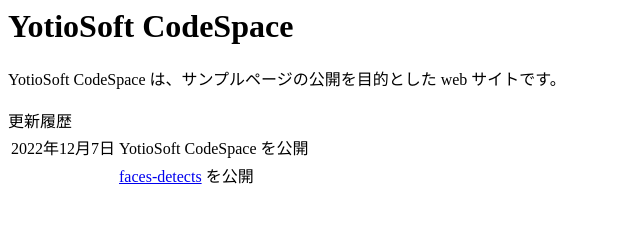
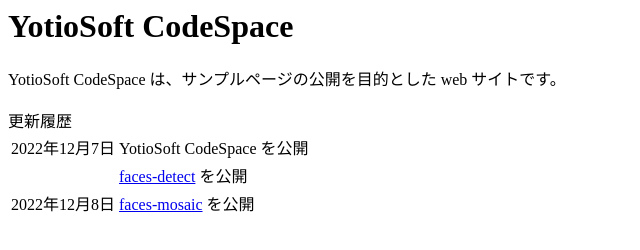
Before and after one commit to YotioSoft/codespace, a plain HTML site: page index.html in a window 1280 px wide. Shown: the whole page, without its empty margins (0-640 px from the left). Drawn offline with Linux system fonts and the light colour scheme.

Commit message:
add faces-mosaic

```diff
--- a/index.html
+++ b/index.html
@@ -21,7 +21,11 @@
             </tr>
             <tr>
                 <td></td>
-                <td><a href="faces-detect">faces-detects</a> を公開</td>
+                <td><a href="faces-detect">faces-detect</a> を公開</td>
+            </tr>
+            <tr>
+                <td>2022年12月8日</td>
+                <td><a href="faces-mosaic">faces-mosaic</a> を公開</td>
             </tr>
         </table>
     </body>
```
Also changed, not shown: faces-mosaic/index.html (+3 -3 lines).
